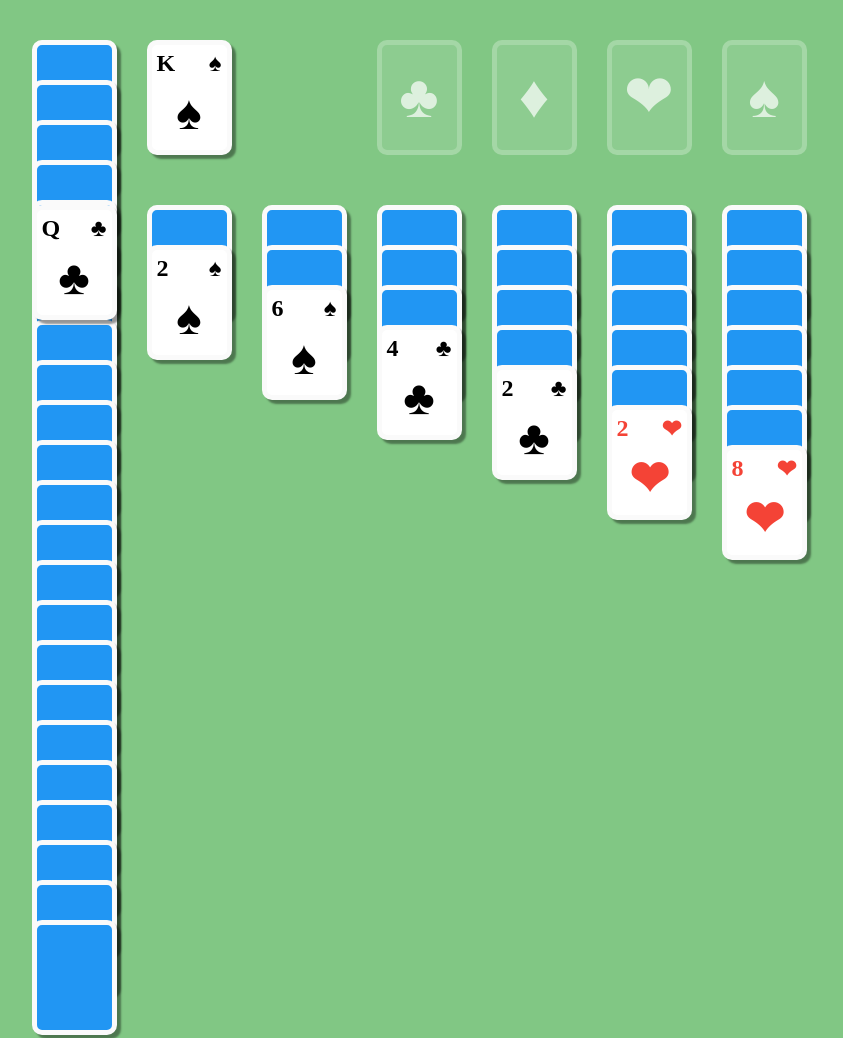
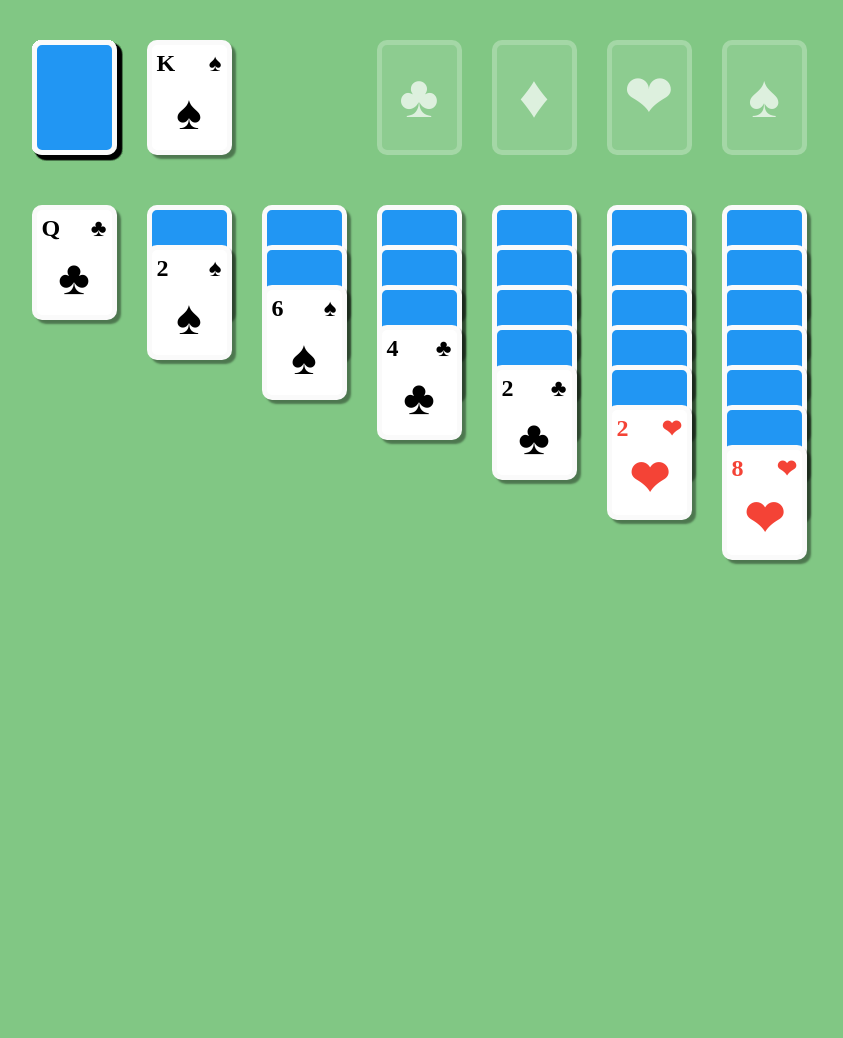
Before and after one commit to staylor/solitaire, a plain HTML site: page index.html in a window 1280 px wide. Shown: the top 1038 px of the page, without its empty margins (221-1064 px from the left). Drawn offline with Linux system fonts and the light colour scheme.

Commit message:
don't splay stock, waste and foundation.

```diff
--- a/style.css
+++ b/style.css
@@ -191,6 +191,11 @@ html, body {
    margin-top: -75px;
 }
 
+#stock .card:not(:first-child), #waste .card:not(:first-child), .foundation .card:not(:first-child) {
+   margin-top: -115px;
+}
+
+
 #drag_container {
    z-index: 200;
 }
```
